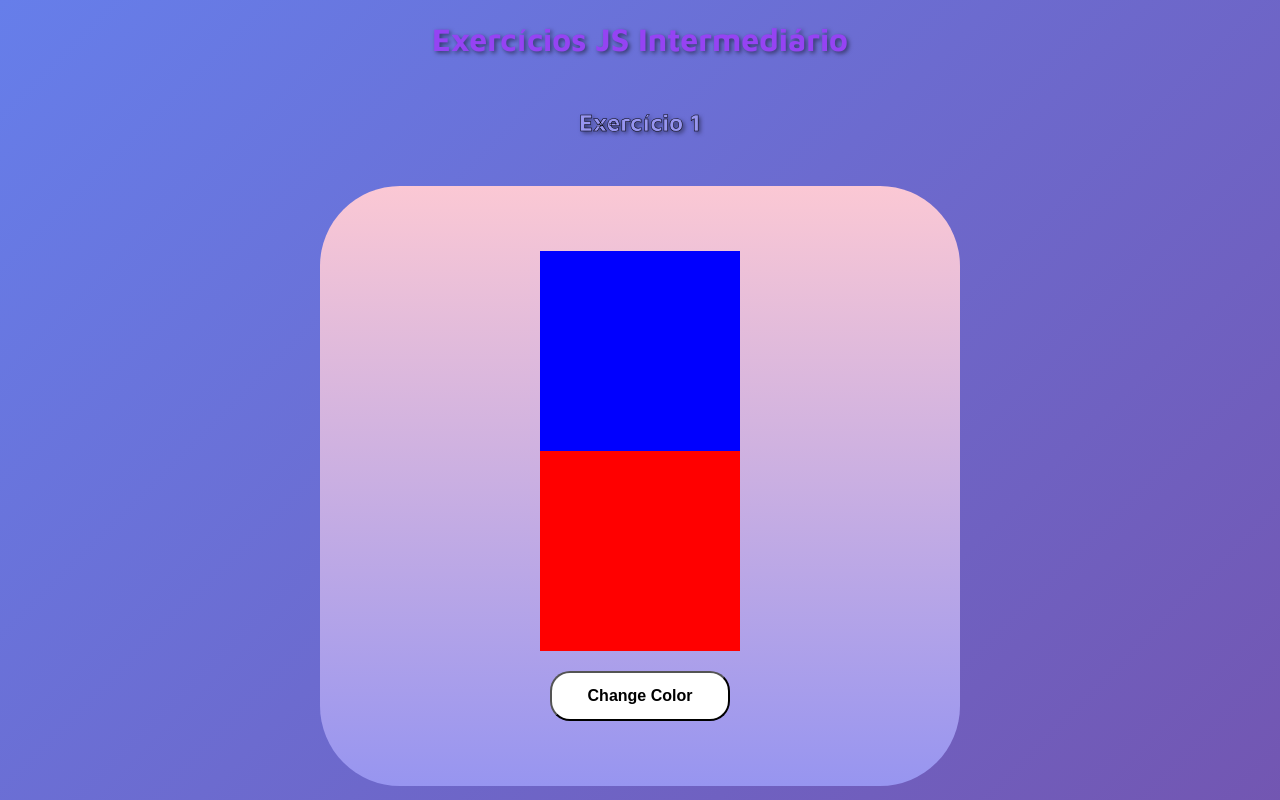
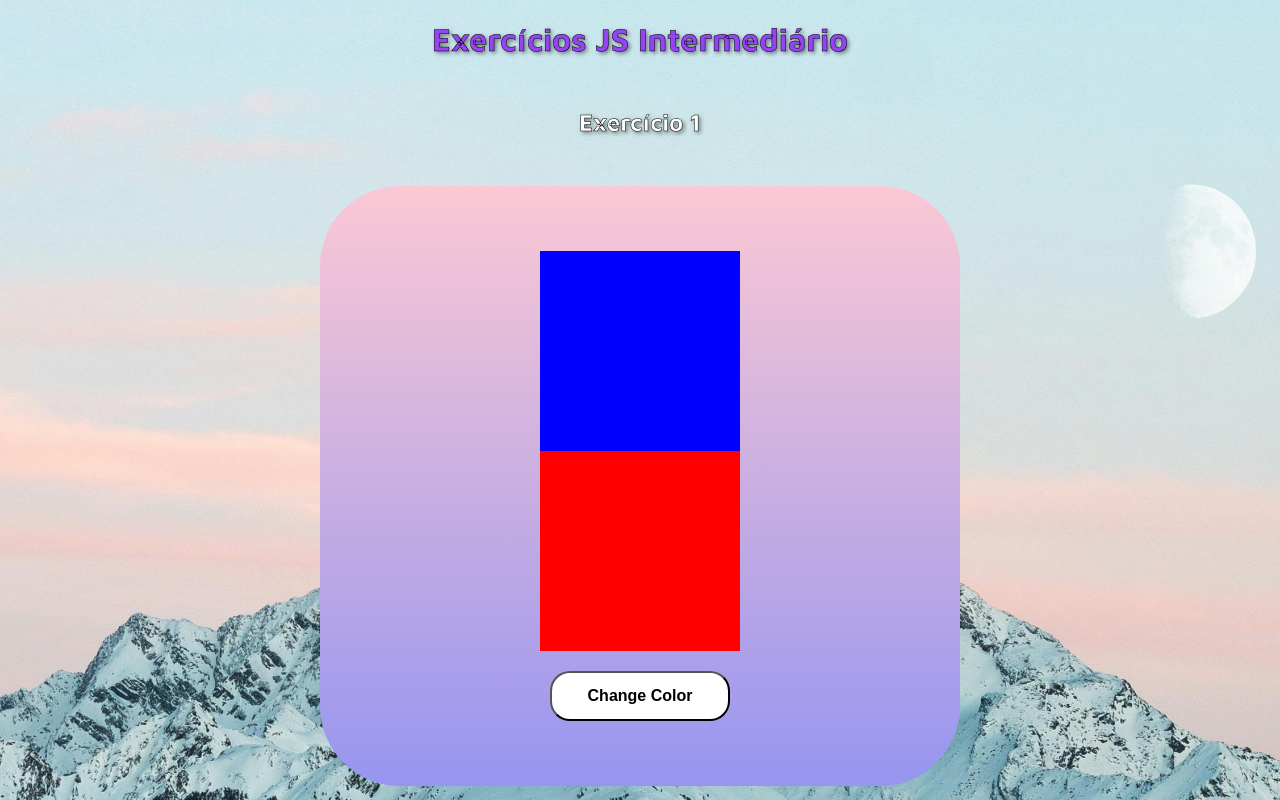
Before and after one commit to GuiTavs7/exercicios_js, a plain HTML site: page index.html in a window 1280 px wide. Shown: the top 800 px of the page. Drawn offline with Linux system fonts and the light colour scheme.

Commit message:
update background

```diff
--- a/style.css
+++ b/style.css
@@ -7,7 +7,10 @@
 }
 
 body{
-    background-image: linear-gradient(135deg, #667eea 0%, #764ba2 100%);
+    background-repeat: no-repeat;
+    background-size: cover;
+    background-position: center;
+    background-image: url(background.jpg);
     font-family: "Maven Pro", sans-serif;
     display: flex;
     flex-direction: column;
@@ -18,6 +21,8 @@ body{
 }
 
 h1{
+    -webkit-text-stroke-color: black;
+    -webkit-text-stroke-width: 0.5px;
     text-shadow: 2px 2px 4px rgba(0, 0, 0, 0.5);
     color: #9543f3;
     margin-top: 20px;
@@ -27,7 +32,7 @@ h2{
     -webkit-text-stroke-color: black;
     -webkit-text-stroke-width: 0.5px;
     text-shadow: 2px 2px 4px rgba(0, 0, 0, 0.5);
-    color: #9795f0;
+    color: #fff;
     margin-block: 20px;
     text-align: center;
 }
```
Also changed, not shown: background.jpg (added).
